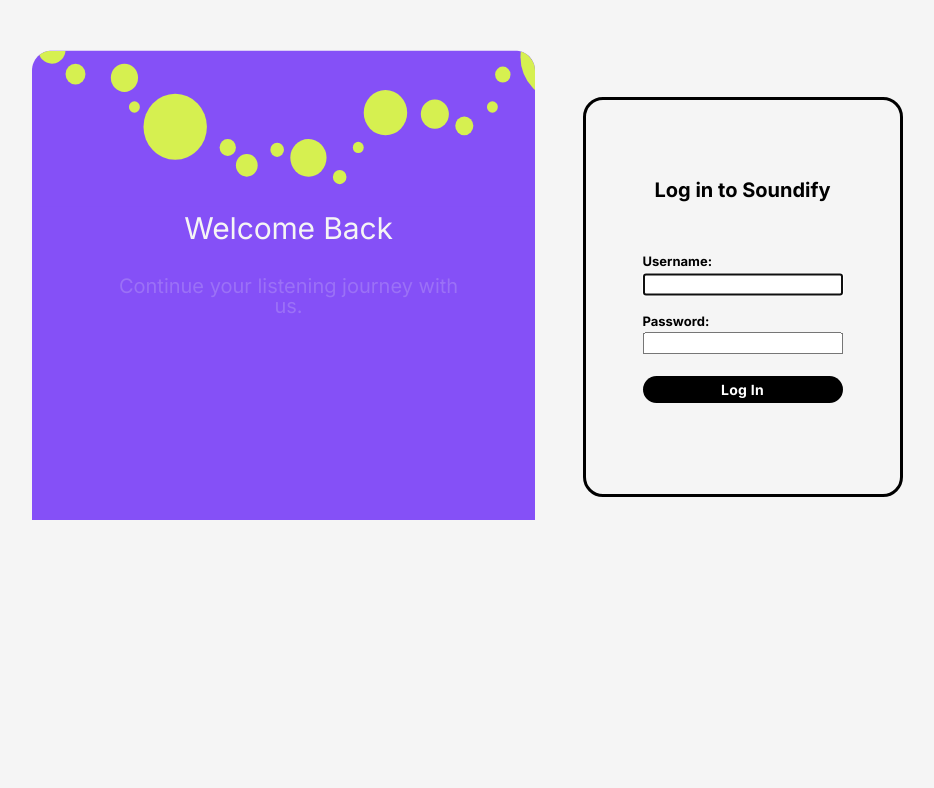
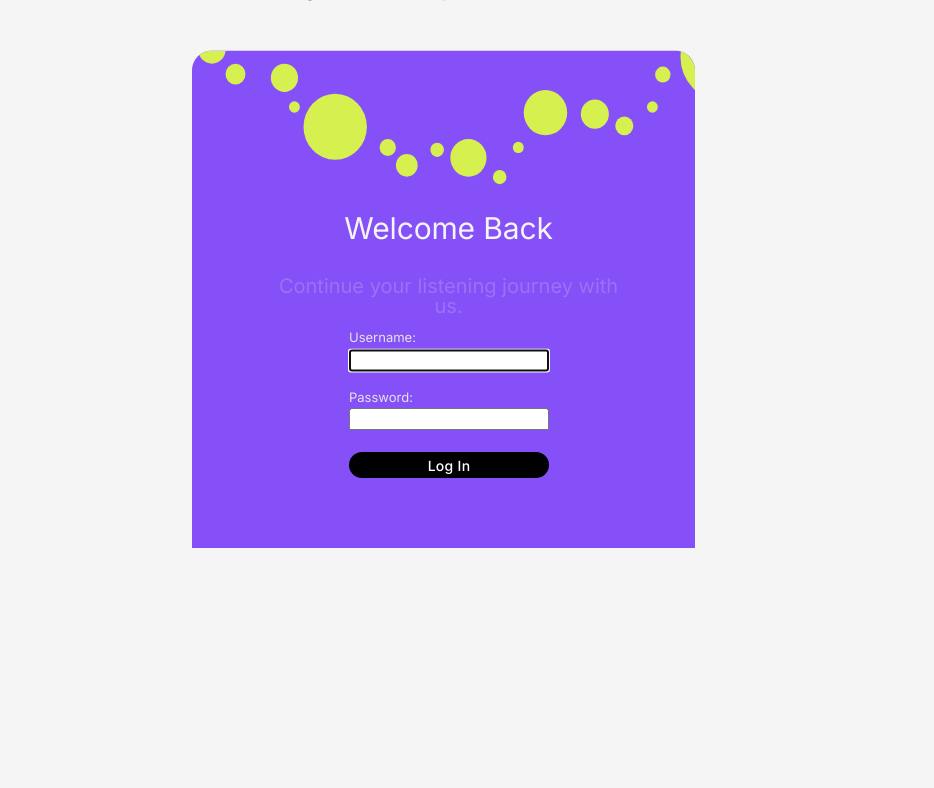
Before and after one commit to seanh101/Soundify, a Django app: page /accounts/login/ in a window 1280 px wide. Shown: the part 101-889 px from the top of the page, without its empty margins (197-1131 px from the left). Run offline with Django 4.2, Linux system fonts and the light colour scheme; some libraries are stand-ins or nearby versions.

Commit message:
login page design Co-authored-by: Ian Abbene <ianabbene@gmail.com>

```diff
--- a/main_app/static/css/marley.css
+++ b/main_app/static/css/marley.css
@@ -64,7 +64,8 @@ footer {
     overflow-y: hidden;
     margin: 10px;
     position: absolute;
-    top: 30%;
+    /* top: 60%; */
+    transform: translate(60%, -30%)
 }
 
 .login-btn {
@@ -82,8 +83,8 @@ footer {
     transform: translateY(-30%);
 }
 
-.col-2 {
-    margin: 15%;
+.login-form p {
+    color:#e4e4e4;
 }
 
 /* SIGNUP PAGE */
@@ -187,6 +188,12 @@ li::before {
 .second-half-of-body, .third-half-of-body {
     width: 503px;
     height: 157px;
+    background-color:rgb(133, 80, 247);
+}
+
+.third-half-of-body {
+    width: 503px;
+    height: 185px;
     background-color:rgb(133, 80, 247);
 }
 
--- a/main_app/templates/registration/login.html
+++ b/main_app/templates/registration/login.html
@@ -37,11 +37,7 @@
         <h5>Continue your listening journey with us.</h5>
       </div>
     </div>
-    <div class="third-half-of-body"></div>
-  </div>
-
-  <div class="col-2">
-    <div class="login-container">
+    <div class="third-half-of-body">
       <div class="login-title-div">Log in to Soundify</div>
         <div class="login-input-field-container">
           <form class="login-form" action="{% url 'login' %}" method="POST">
@@ -51,6 +47,7 @@
             <button type="submit" class="login-btn">Log In</button>
           </form>
         </div>
+    </div>
     </div>
   </div>
 
```
